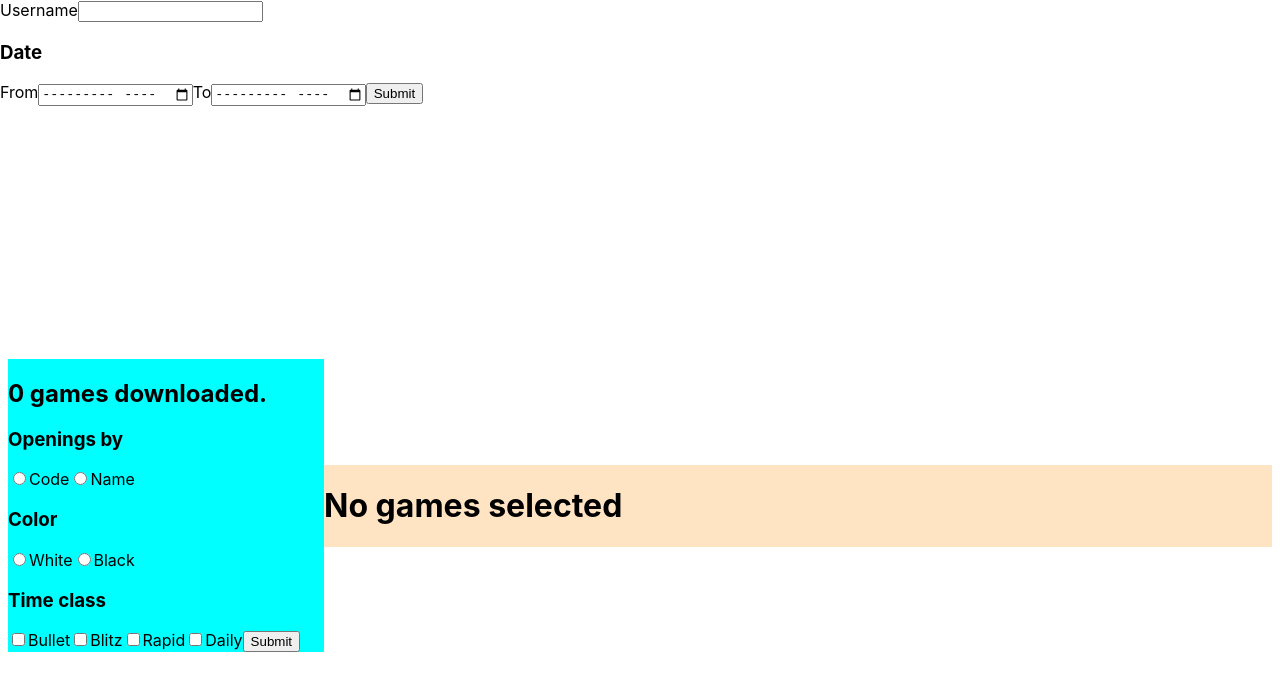
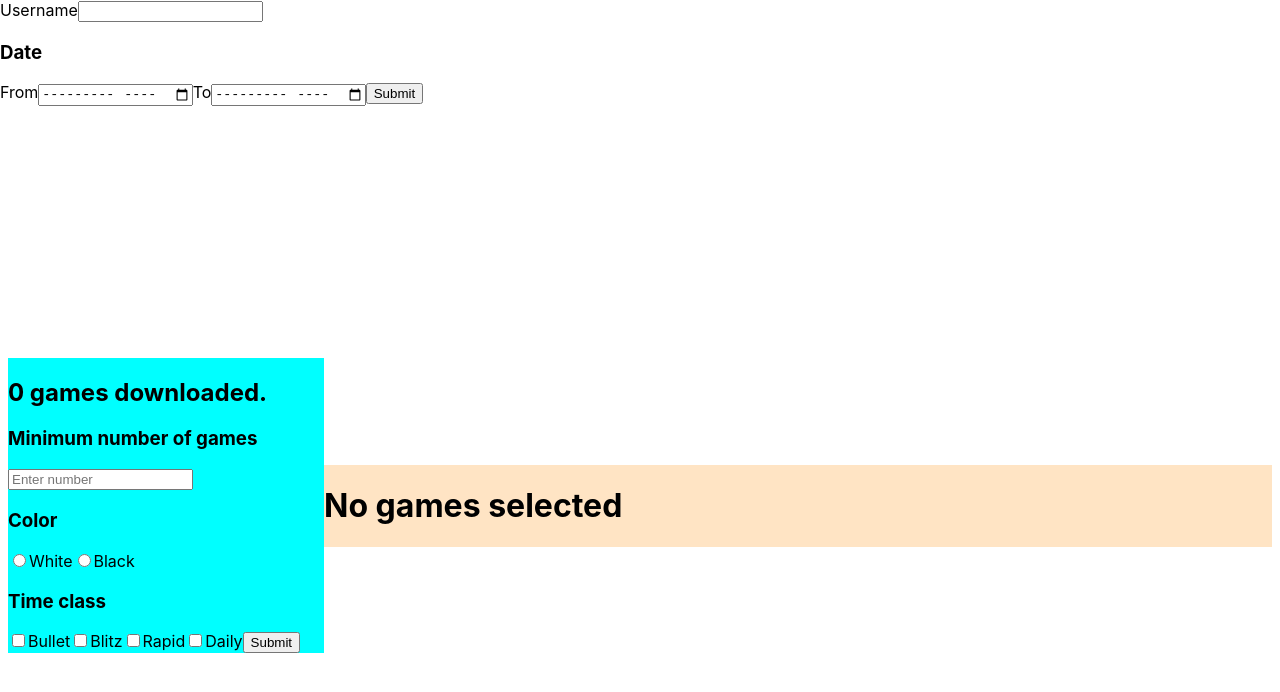
Before and after one commit to Dawid-P/chess-for-fun, a Next.js app: page / in a window 1280 px wide. Shown: the top 692 px of the page. Built offline with nearby package versions, Linux system fonts and the light colour scheme.

Commit message:
sorting, min number of games, Card refractoring

```diff
--- a/components/Card.js
+++ b/components/Card.js
@@ -1,8 +1,9 @@
 import React from "react";
 import styles from "../styles/Card.module.css";
 
-const Card = ({ data, name }) => {
-  let games = data[name];
+const Card = ({ data }) => {
+  let games = data.games;
+  let name = data.name;
   let ratingGain = 0;
   let ratingPerGame = 0;
 
--- a/components/DataDisplay.js
+++ b/components/DataDisplay.js
@@ -1,21 +1,36 @@
 import React from "react";
 import Card from "./Card";
 import styles from "../styles/Card.module.css";
+import { useState } from "react";
 
 const DataDisplay = ({ data }) => {
   let ratingDifference = null;
-  let openings = [];
   let eco = [];
   let gamesPerEco = {};
-  let ecoForCards = [];
+  let ecoArray = [];
+
+  // let [sortState, setSortState] = useState([]);
+
+  // const sortArray = (type) => {
+  //   const types = {
+  //     ratingGain: "ratingGain",
+  //     ratingPerGame: "ratingPerGame",
+  //     numberOfGames: "numberOfGames",
+  //   };
+  //   const sortProperty = types[type];
+  //   const sorted = ecoArray.sort((a, b) => b[sortProperty] - a[sortProperty]);
+  //   console.log(sorted);
+  //   setSortState(sorted);
+  // };
+
   if (data) {
+    let minGames = data[0];
+
     data.forEach((element) => {
       ratingDifference = ratingDifference + element.userRatingChange;
     });
 
-    // Create sets of all used openings and ECOs
-    openings = new Set(data.map((item) => item.opening));
-    openings = [...openings];
+    // Create sets of all used ECOs
     eco = new Set(data.map((item) => item.ECO));
     eco = [...eco];
 
@@ -25,12 +40,19 @@ const DataDisplay = ({ data }) => {
     });
 
     eco.forEach((item) => {
-      if (gamesPerEco[item].length < 5) {
+      if (gamesPerEco[item].length < minGames) {
         delete gamesPerEco[item];
       }
     });
 
-    ecoForCards = [...Object.keys(gamesPerEco)];
+    for (let item in gamesPerEco) {
+      ecoArray.push({
+        name: item,
+        games: gamesPerEco[item],
+      });
+    }
+
+    ecoArray.sort((a, b) => b.games.length - a.games.length);
   }
 
   return (
@@ -39,9 +61,14 @@ const DataDisplay = ({ data }) => {
         <h1>No games selected</h1>
       ) : (
         <div>
+          {/* <select select onChange={(e) => sortArray(e.target.value)}>
+            <option value="ratingGain">Rating gain</option>
+            <option value="ratingPerGame">Rating per game</option>
+            <option value="numberOfGames">Number of games</option>
+          </select> */}
           <div className={styles.cards}>
-            {ecoForCards.map((item) => (
-              <Card key={item} data={gamesPerEco} name={item} />
+            {ecoArray.map((item) => (
+              <Card key={item.name} data={item} />
             ))}
           </div>
         </div>
--- a/components/Main.js
+++ b/components/Main.js
@@ -50,6 +50,7 @@ const Main = ({ chessData = [] }) => {
           finalData.push(item);
       }
     }
+    finalData.unshift(formData.minGames);
 
     setFilteredChessData(finalData);
   };
@@ -62,11 +63,12 @@ const Main = ({ chessData = [] }) => {
       <aside className={styles.aside}>
         <h1>{numberOfDownloadedGames} games downloaded.</h1>
         <form onSubmit={handleSubmit(onSubmit)}>
-          <h3>Openings by</h3>
-          <input {...register("openings", {})} type="radio" value="code" />
-          <label>Code</label>
-          <input {...register("openings", {})} type="radio" value="name" />
-          <label>Name</label>
+          <h3>Minimum number of games</h3>
+          <input
+            type="number"
+            placeholder="Enter number"
+            {...register("minGames", { required: true, min: 1 })}
+          />
 
           <h3>Color</h3>
           <input {...register("color", {})} type="radio" value="white" />
```
